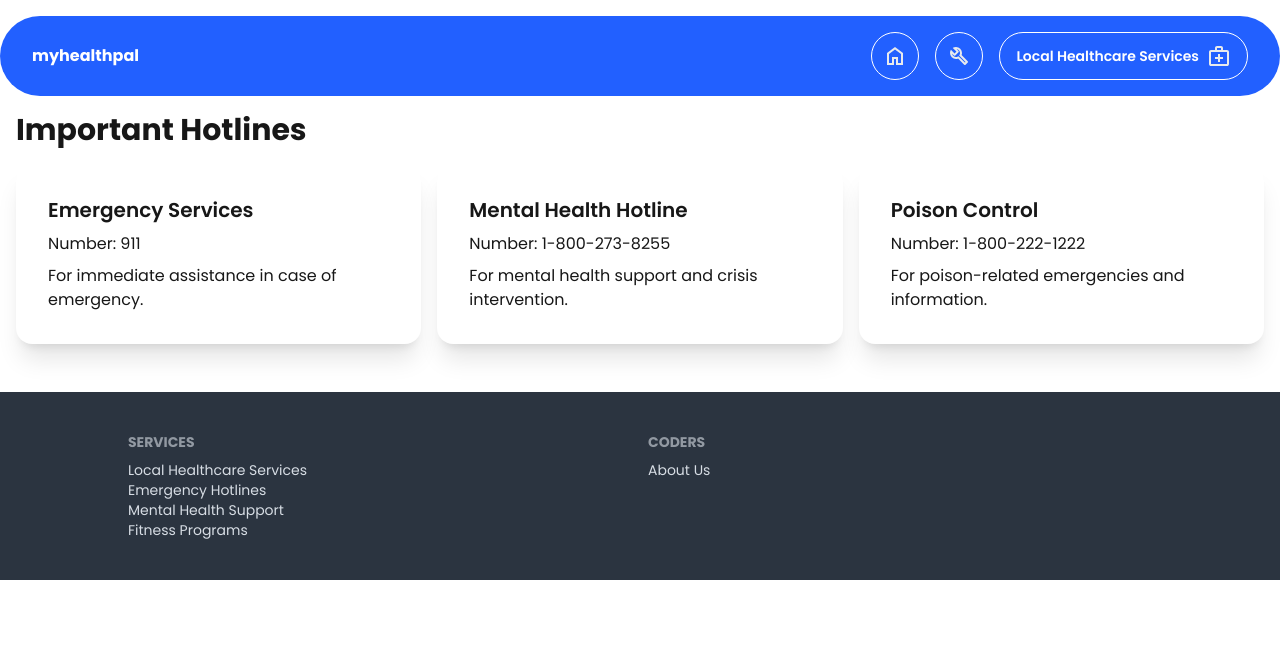
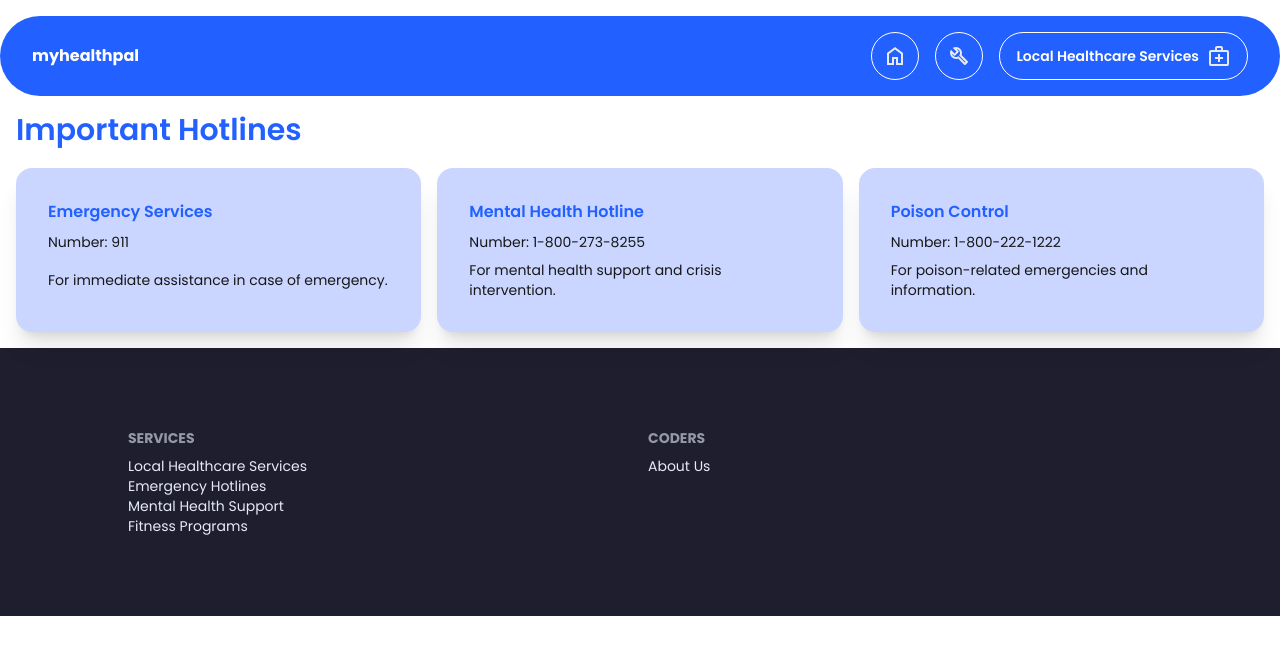
Before and after one commit to MasaKagami/myhealthpal--frontend, a Next.js app: page /hotlines in a window 1280 px wide. Shown: the top 654 px of the page. Built offline with nearby package versions, Linux system fonts and the light colour scheme.

Commit message:
fixed local-healthcare

```diff
--- a/src/app/local-healthcare/page.tsx
+++ b/src/app/local-healthcare/page.tsx
@@ -1,4 +1,5 @@
 import Footer from "@/components/footer/footer";
+import Hotlines from "@/components/local-healthcare/hotlines/hotlines";
 import LocalHealthcareServices from "@/components/local-healthcare/local-services/local-services";
 import Navbar from "@/components/navbar/navbar";
 
@@ -7,9 +8,10 @@ export default function LocalHealthCareServicesPage() {
 
     return (
         <>
-            <div className="flex flex-col h-screen w-full max-w-[80%] m-auto">
+            <div className="flex flex-col justify-between gap-10 min-h-screen w-full max-w-[80%] m-auto mb-24">
                 <Navbar />
                 <LocalHealthcareServices />
+                <Hotlines />
             </div>
             <Footer />
         </>
--- a/src/components/footer/footer.tsx
+++ b/src/components/footer/footer.tsx
@@ -1,6 +1,6 @@
 export default function Footer() {
     return (
-        <footer className="footer w-full bg-neutral text-neutral-content py-10">
+        <footer className="footer w-full bg-[#1E1E2F] text-[#E8EAF6] py-20">
             <div className="w-full max-w-[80%] m-auto grid grid-cols-2 gap-4">
                 <nav className="">
                     <span className="footer-title block mb-2">Services</span>
--- a/src/components/local-healthcare/hotlines/hotlines.tsx
+++ b/src/components/local-healthcare/hotlines/hotlines.tsx
@@ -20,19 +20,19 @@ export default function Hotlines() {
     ];
 
     return (
-        <>
-            <h1 className="text-3xl font-bold mb-4">Important Hotlines</h1>
-            <div className="grid grid-cols-1 md:grid-cols-2 lg:grid-cols-3 gap-4 mb-8">
+        <div className="flex flex-col gap-5">
+            <h1 className="text-3xl font-semibold text-myblue">Important Hotlines</h1>
+            <div className="grid grid-cols-1 md:grid-cols-2 lg:grid-cols-3 gap-4">
                 {hotlines.map((hotline, index) => (
-                    <div key={index} className="card bg-base-100 shadow-xl">
+                    <div key={index} className="card bg-mylightblue shadow-xl">
                         <div className="card-body">
-                            <h2 className="card-title">{hotline.name}</h2>
-                            <p>Number: {hotline.number}</p>
-                            <p>{hotline.description}</p>
+                            <h2 className="card-title text-myblue text-base">{hotline.name}</h2>
+                            <p className="text-sm">Number: {hotline.number}</p>
+                            <p className="text-sm">{hotline.description}</p>
                         </div>
                     </div>
                 ))}
             </div>
-        </>
+        </div>
     );
 }
--- a/src/components/local-healthcare/local-services/local-services.tsx
+++ b/src/components/local-healthcare/local-services/local-services.tsx
@@ -93,10 +93,10 @@ export default function LocalHealthcareServices() {
   };
 
   return (
-    <div className="container mx-auto p-4">
-      <h1 className="text-4xl font-bold mb-8">Local Healthcare Services Near You</h1>
-      <div className="mb-4 flex flex-col items-center">
-        <label className="block text-lg font-medium mb-2">Search Radius: {radius} km</label>
+    <div className="flex flex-col gap-5 my-5">
+      <h1 className="text-3xl font-semibold text-myblue">Local Healthcare Services Near You</h1>
+      <div className=" flex flex-col items-center">
+        <label className="block text-base font-medium">Search Radius: {radius} km</label>
         <input
           type="range"
           min="1"
@@ -113,32 +113,37 @@ export default function LocalHealthcareServices() {
       <div className="overflow-x-auto">
         <ul className="flex space-x-4">
           {nearbyHealthcarePlaces.map((place, index) => (
-              <li key={index} className="flex-none w-80">
-                <div className="card bg-base-100 shadow-xl">
+            <li key={index} className="flex-none w-72">
+              <div className="card bg-mylightblue shadow-xl h-full">
+                {/* Card Image */}
+                <div className="w-full h-40 relative">
                   {place.imageUrl ? (
-                    <div className="w-full h-40 relative">
                     <Image
                       src={imageMap[place.id]}
                       alt={place.name}
                       fill
                       className="rounded-t-lg object-cover"
                     />
-                    </div>
                   ) : (
                     <div className="w-full h-40 bg-gray-200 rounded-t-lg flex items-center justify-center">
                       <span className="text-gray-500 text-lg">No Image</span>
                     </div>
                   )}
-                  <div className="card-body">
-                    <h2 className="card-title">{place.name}</h2>
-                    <p>Address: {place.address}</p>
+                </div>
+
+                {/* Card Body */}
+                <div className="card-body p-4 flex flex-col justify-between h-[calc(100%-10rem)]">
+                  <h2 className="card-title text-base text-myblue">{place.name}</h2>
+                  <p className="text-sm">Address: {place.address}</p>
                   <div className="card-actions justify-end">
                     {place.link ? (
                       <Link href={place.link} target="_blank" rel="noopener noreferrer">
-                          <div className="btn btn-primary">View On Map</div>
+                        <div className="btn bg-myblue text-xs hover:bg-gray-500 text-white border-none rounded-full px-4">
+                          View On Map
+                        </div>
                       </Link>
                     ) : (
-                        <div className="btn btn-disabled">Out of Range</div>
+                      <div className="btn btn-disabled px-4 py-1">Out of Range</div>
                     )}
                   </div>
                 </div>
@@ -147,6 +152,7 @@ export default function LocalHealthcareServices() {
           ))}
         </ul>
       </div>
+
       ) : (
         <div className="flex justify-center items-center h-64">
           <span className="loading loading-spinner loading-lg"></span>
--- a/src/components/navbar/navbar.tsx
+++ b/src/components/navbar/navbar.tsx
@@ -9,17 +9,17 @@ export default function Navbar() {
     <div className="flex py-4 w-full justify-between items-center bg-myblue rounded-full mt-4 px-8">
       <p className="font-bold text-white">myhealthpal</p>
       <div className="flex items-center gap-4">
-        <div className="btn btn-circle btn-ghost border-white">
-          <Link href="/">
-            <svg xmlns="http://www.w3.org/2000/svg" height="24px" viewBox="0 -960 960 960" width="24px" fill="#e8eaed"><path d="M240-200h120v-240h240v240h120v-360L480-740 240-560v360Zm-80 80v-480l320-240 320 240v480H520v-240h-80v240H160Zm320-350Z"/></svg>
-          </Link>
-        </div>
+        <Link href="/">
+          <div className="btn btn-circle btn-ghost border-white">
+              <svg xmlns="http://www.w3.org/2000/svg" height="24px" viewBox="0 -960 960 960" width="24px" fill="#e8eaed"><path d="M240-200h120v-240h240v240h120v-360L480-740 240-560v360Zm-80 80v-480l320-240 320 240v480H520v-240h-80v240H160Zm320-350Z"/></svg>
+          </div>
+        </Link>
 
-        <div className="btn btn-circle btn-ghost border-white">
-          <Link href="/about-us">
-            <svg xmlns="http://www.w3.org/2000/svg" height="24px" viewBox="0 -960 960 960" width="24px" fill="#e8eaed"><path d="M686-132 444-376q-20 8-40.5 12t-43.5 4q-100 0-170-70t-70-170q0-36 10-68.5t28-61.5l146 146 72-72-146-146q29-18 61.5-28t68.5-10q100 0 170 70t70 170q0 23-4 43.5T584-516l244 242q12 12 12 29t-12 29l-84 84q-12 12-29 12t-29-12Zm29-85 27-27-256-256q18-20 26-46.5t8-53.5q0-60-38.5-104.5T386-758l74 74q12 12 12 28t-12 28L332-500q-12 12-28 12t-28-12l-74-74q9 57 53.5 95.5T360-440q26 0 52-8t47-25l256 256ZM472-488Z"/></svg>
-          </Link>
-        </div>
+        <Link href="/about-us">
+          <div className="btn btn-circle btn-ghost border-white">
+              <svg xmlns="http://www.w3.org/2000/svg" height="24px" viewBox="0 -960 960 960" width="24px" fill="#e8eaed"><path d="M686-132 444-376q-20 8-40.5 12t-43.5 4q-100 0-170-70t-70-170q0-36 10-68.5t28-61.5l146 146 72-72-146-146q29-18 61.5-28t68.5-10q100 0 170 70t70 170q0 23-4 43.5T584-516l244 242q12 12 12 29t-12 29l-84 84q-12 12-29 12t-29-12Zm29-85 27-27-256-256q18-20 26-46.5t8-53.5q0-60-38.5-104.5T386-758l74 74q12 12 12 28t-12 28L332-500q-12 12-28 12t-28-12l-74-74q9 57 53.5 95.5T360-440q26 0 52-8t47-25l256 256ZM472-488Z"/></svg>
+          </div>
+        </Link>
 
         <Link href="/local-healthcare" target="_blank" rel="noopener noreferrer">
           <div className="btn rounded-full btn-ghost flex justify-center items-center gap-2 text-white border-white bg-myblue">
```
Lines whose indentation alone changed are shown as unchanged.
